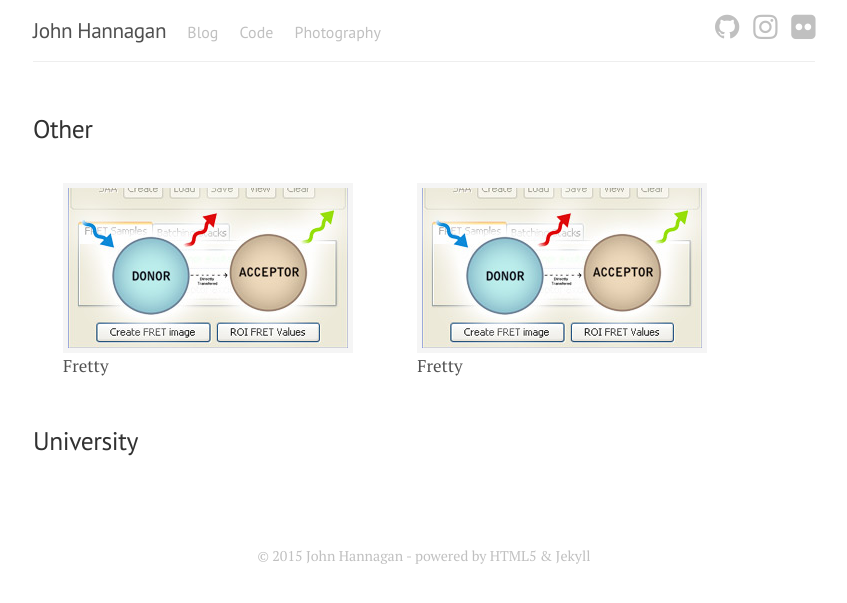
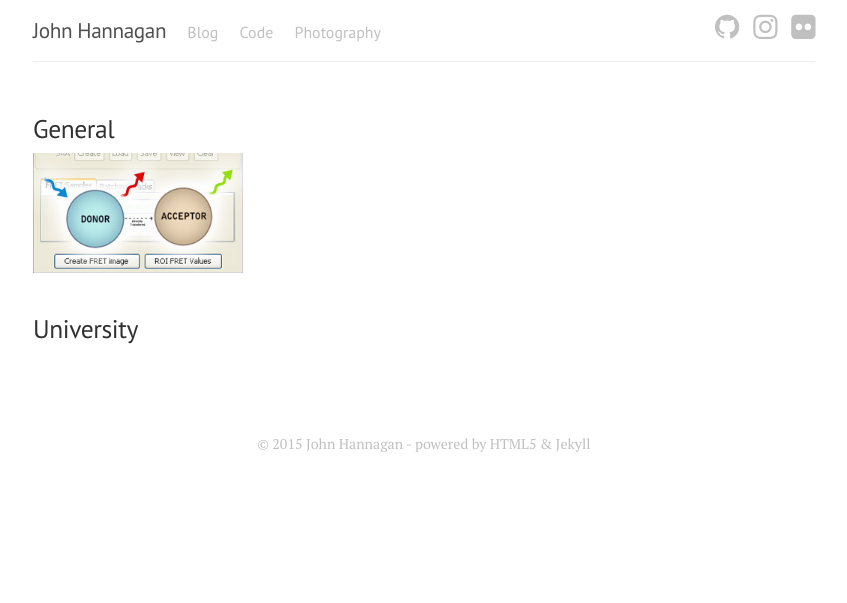
Before and after one commit to Weetbix/weetbix.github.io, a Jekyll site: the page built from projects/index.html, in a window 1280 px wide. Shown: the top 603 px of the page, without its empty margins (216-1063 px from the left). Built offline with Jekyll 4.4.1, drawn with Linux system fonts in a browser that asks for light colours; nearby versions of some CDN libraries; some web fonts are replaced; Markdown is read by kramdown in place of the engine named in the settings; a file with an impossible date is left out.

Commit message:
Improve project page

```diff
--- a/_includes/project_thumb.html
+++ b/_includes/project_thumb.html
@@ -1,19 +1,13 @@
 
+<a href="/projects/{{include.project.foldername}}/">
 <div class="project_preview">
+  <div>
+    <span>{{ include.project.title }}
+    </span>
+  </div>
   <img src="/projects/{{include.project.foldername}}/thumb.jpg" >
-  <span>{{ include.project.title }}</span>
   <!--
   <a href="/projects/{{include.project.foldername}}/">
 
   </a>-->
-</div>
-
-
-<div class="project_preview">
-  <img src="/projects/{{include.project.foldername}}/thumb.jpg" >
- {{ include.project.title }}
-  <!--
-<a href="/projects/{{include.project.foldername}}/">
-
-</a>-->
-</div>
+  </div> </a>
--- a/projects/index.html
+++ b/projects/index.html
@@ -6,7 +6,7 @@
 <!-- Jekyll support for sorting collections by a yaml property
      sucks :( so this is hardcoded for now -->
 
-<h2>Other</h2>
+<h2>General</h2>
 <!-- Other -->
 {% assign projs = site.projects | where:"category", "Other" %}
 {% for project in projs %}
--- a/public/css/style.css
+++ b/public/css/style.css
@@ -146,6 +146,48 @@
 
 div.project_preview
 {
+  width: 210px;
+  height: 120px;
+  position: relative;
+  margin-right: 1em;
+  margin-bottom: 1em;
+  display: inline-block;
+}
+
+div.project_preview > div
+{
+  opacity: 0;
+  position: absolute;
+  left: 0px;
+  right: 0px;
+  height: 100%;
+
+  text-align: center;
+  line-height: 120px;
+  font-family: 'PT Sans', Helvetica, Arial, sans-serif;
+  font-size: 1.2em;
+  color: white;
+  text-shadow: 0px 0px 6px black;
+}
+
+div.project_preview > div:hover
+{
+  background: white;
+  background: rgba(255,255,255,0.5);
+  opacity: 1;
+}
+
+div.project_preview > div > span
+{
+  display: inline-block;
+  vertical-align: middle;
+  line-height: normal;
+}
+
+
+/*
+div.project_preview
+{
   display: inline-block;
   margin: 30px;
 
@@ -159,7 +201,7 @@
 div.project_preview a
 {
   display: inline;
-}
+}*/
 
 /* Lightbox stylin' */
 .featherlight .featherlight-content
```
